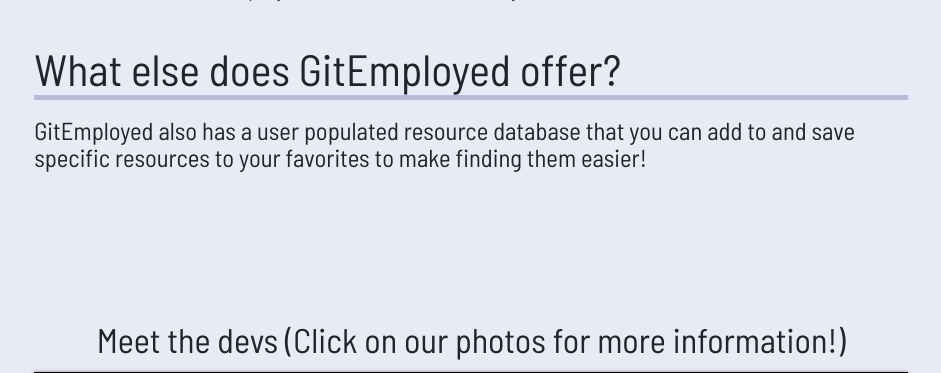
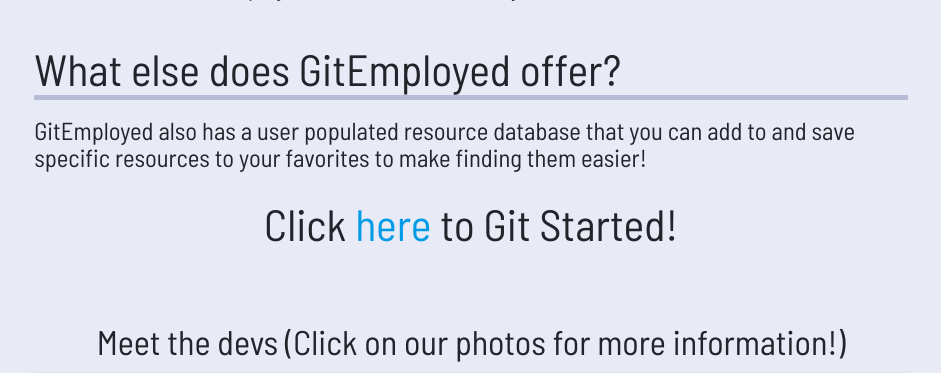
Before and after one commit to Nexusmane/GitEmployed, a Django app: page / in a window 1280 px wide. Shown: the part 469-842 px from the top of the page, without its empty margins (169-1110 px from the left). Run offline with Django 3.2, Linux system fonts and the light colour scheme; some web fonts are replaced.

Commit message:
Add README.md, fix alignment of some elements in home page. Add Job Post URL in JobApp detail.

```diff
--- a/main_app/static/css/style.css
+++ b/main_app/static/css/style.css
@@ -98,7 +98,7 @@ body {
   }
 
   .meet-devs {
-    margin-top: 150px;
+    margin-top: 75px;
   }
 
   .main-form {
--- a/main_app/templates/home.html
+++ b/main_app/templates/home.html
@@ -12,7 +12,9 @@
 <h3 class="header-text"> What else does GitEmployed offer? </h3>
 <hr>
 <h5> GitEmployed also has a user populated resource database that you can add to and save specific resources to your favorites to make finding them easier!</h5>
+<h3 ALIGN="center">Click <a href="{% url 'signup' %}">here</a> to Git Started!</h3>
 </div>
+
 
 <h4 ALIGN="center" class="meet-devs"> Meet the devs (Click on our photos for more information!)</h4>
 <div id="image-block" class="img-container">
--- a/main_app/templates/job_applications/detail.html
+++ b/main_app/templates/job_applications/detail.html
@@ -8,6 +8,7 @@
     <span class="card-title">{{ jobapp.company }}</span>
     <p>Excitement: {{ jobapp.excitement_level }}</p>
     <p>Job Title: {{ jobapp.job_title }}</p>
+    <p>Job Post URL: <a href="{{jobapp.job_post_url}}">{{jobapp.job_post_url}}</a></p>
     <p>Status: {{ jobapp.status }}</p>
     <p>Description: {{ jobapp.description }}</p>
     <p>Submission Date: {{ jobapp.submission_date }}</p>
```
Also changed, not shown: README.md (added).
